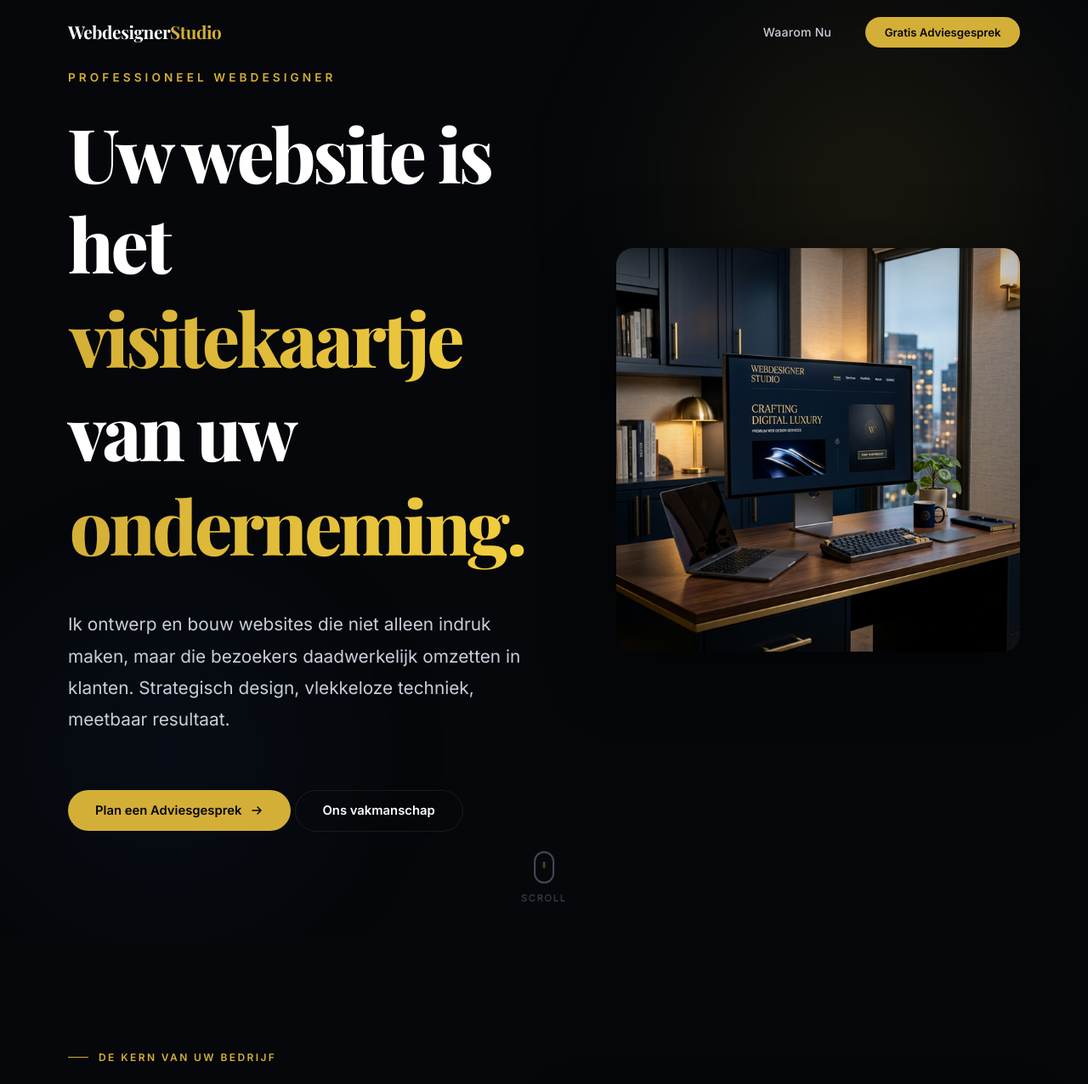
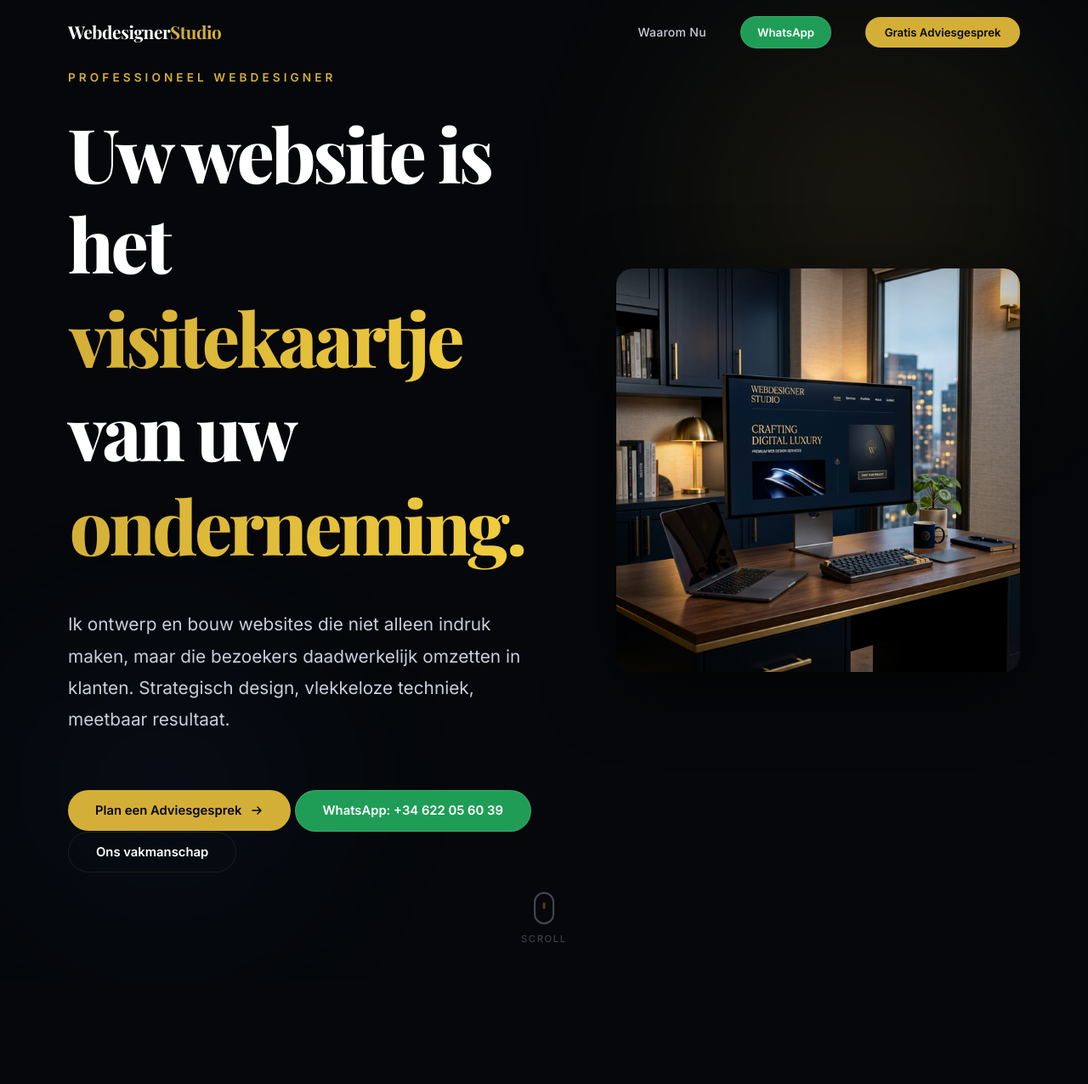
Before and after one commit to rajitovo-ai/githubpagesstudiotest, a plain HTML site: page index.html in a window 1280 px wide. Shown: the top 1276 px of the page at 85% size. Drawn offline with nearby package versions, Linux system fonts and the light colour scheme.

Commit message:
Add professional WhatsApp CTAs in nav and hero

```diff
--- a/index.html
+++ b/index.html
@@ -52,6 +52,7 @@
 
       <ul class="nav__links" id="navLinks">
         <li><a href="#waarde" class="nav__link">Waarom Nu</a></li>
+        <li><a href="https://wa.me/34622056039" class="nav__whatsapp" target="_blank" rel="noopener noreferrer" aria-label="Stuur een WhatsApp bericht naar +34 622 05 60 39">WhatsApp</a></li>
         <li><a href="#contact" class="nav__cta">Gratis Adviesgesprek</a></li>
       </ul>
 
@@ -89,6 +90,9 @@
                 <path d="M3 8h10M9 4l4 4-4 4" stroke="currentColor" stroke-width="1.5" stroke-linecap="round"
                   stroke-linejoin="round" />
               </svg>
+            </a>
+            <a href="https://wa.me/34622056039" class="btn btn--whatsapp" target="_blank" rel="noopener noreferrer" aria-label="Start direct een WhatsApp gesprek op +34 622 05 60 39">
+              <span class="btn__label">WhatsApp: +34 622 05 60 39</span>
             </a>
             <a href="#expertise" class="btn btn--outline">Ons vakmanschap</a>
           </div>
--- a/style.css
+++ b/style.css
@@ -419,6 +419,23 @@ textarea:focus-visible {
   transform: translateY(-1px);
 }
 
+.nav__whatsapp {
+  font-size: 0.825rem;
+  font-weight: 600;
+  color: #ffffff !important;
+  background: #1f9d57;
+  padding: 0.6rem 1.2rem;
+  border-radius: 100px;
+  border: 1px solid rgba(255, 255, 255, 0.12);
+  transition: background var(--transition-base), transform var(--transition-base);
+}
+
+.nav__whatsapp:hover {
+  background: #168a48;
+  color: #ffffff !important;
+  transform: translateY(-1px);
+}
+
 /* Mobile nav toggle */
 .nav__toggle {
   display: none;
@@ -644,6 +661,19 @@ textarea:focus-visible {
   border-color: var(--clr-accent);
   color: var(--clr-accent);
   transform: translateY(-2px);
+}
+
+.btn--whatsapp {
+  background: #1f9d57;
+  color: #ffffff;
+  border: 1px solid rgba(255, 255, 255, 0.12);
+}
+
+.btn--whatsapp:hover {
+  background: #168a48;
+  color: #ffffff;
+  transform: translateY(-2px);
+  box-shadow: 0 8px 32px rgba(31, 157, 87, 0.25);
 }
 
 .btn__arrow {
@@ -1097,6 +1127,13 @@ textarea:focus-visible {
     font-size: 1rem;
   }
 
+  .nav__whatsapp,
+  .nav__cta {
+    display: inline-flex;
+    justify-content: center;
+    width: 100%;
+  }
+
   .services__grid {
     grid-template-columns: 1fr;
   }
```
